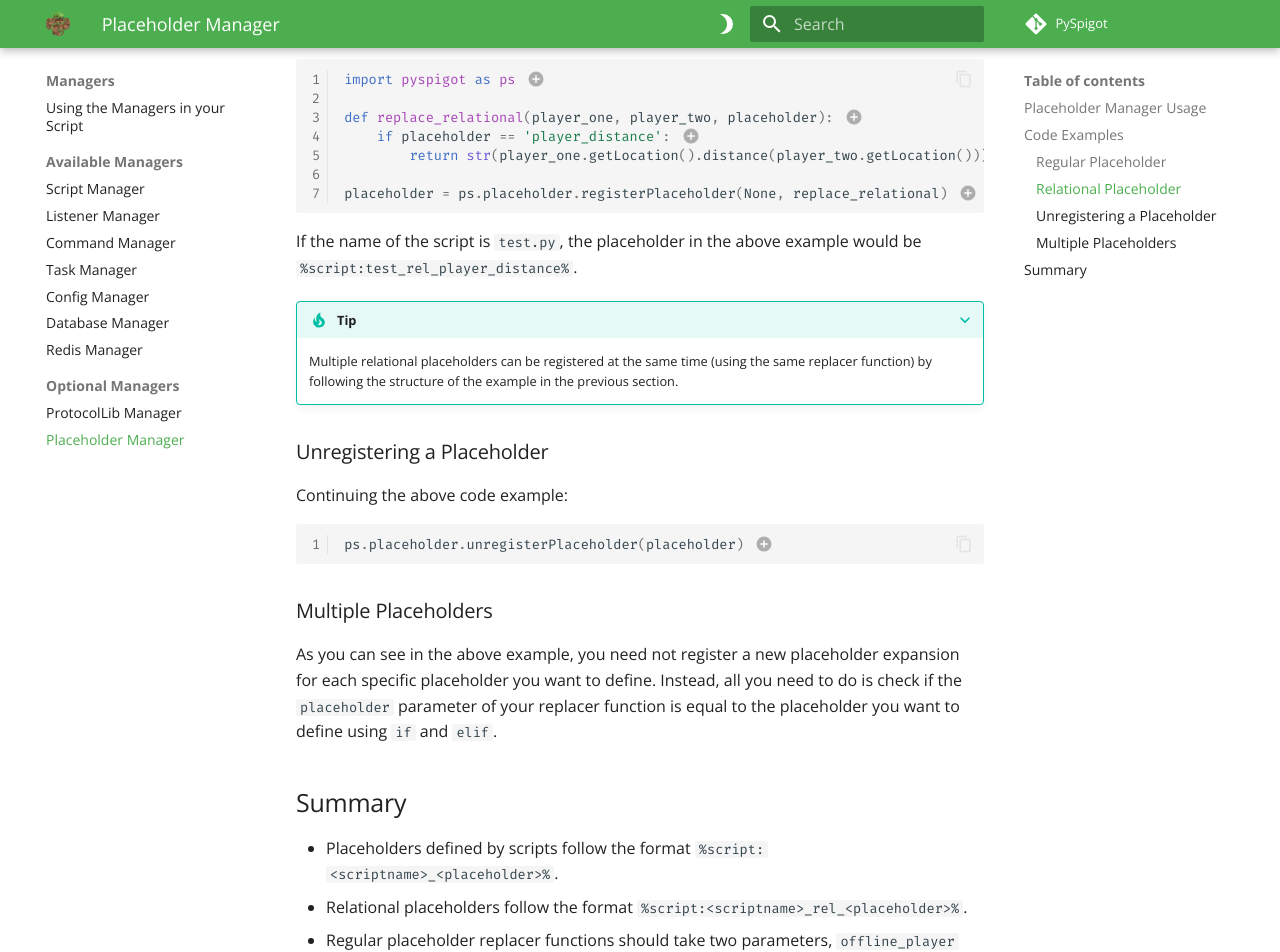
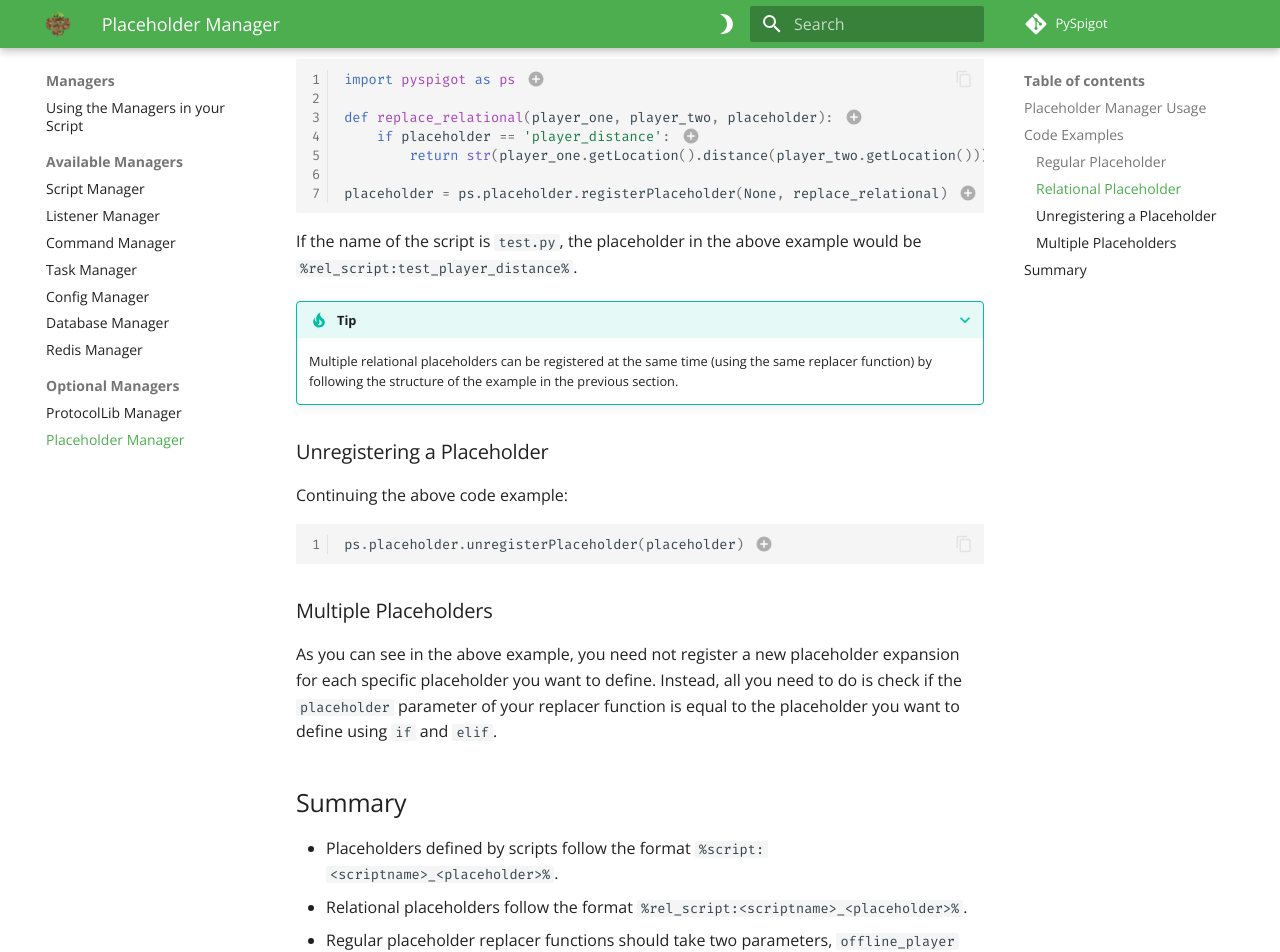
Before and after one commit to magicmq/pyspigot-documentation, an MkDocs documentation site: the page built from docs/managers/placeholders.md, in a window 1280 px wide and 1400 px high, scrolled down 3060 px. Shown: the top 952 px of the window. Built offline with MkDocs 1.6.1 and Material for MkDocs 9.7.7, drawn with Linux system fonts in a browser that asks for light colours; comment, search, counter and statistics services are not loaded; some of the changed text lies outside the part shown.

```diff
--- a/docs/managers/placeholders.md
+++ b/docs/managers/placeholders.md
@@ -12,7 +12,7 @@ For instructions on importing the placeholder manager into your script, visit th
 
 All placeholders created by scripts will follow this general format: `%script:<scriptname>_<placeholder>%`, where `<scriptname>` is the name of your script (without .py), and `<placeholder>` is the specific placeholder, which you will handle yourself in a placeholder "replacer" function. See the code example below for details.
 
-Relational placeholders can also be registered with the placeholder manager, and they follow the general format `%script:<scriptname>_rel_<placeholder>%`, where `<scriptname>` is the name of your script (without .py), and `<placeholder>` is the specific placeholder, which you will handle yourself in the relational placeholder "replacer" function. See the code example below for details.
+Relational placeholders can also be registered with the placeholder manager, and they follow the general format `%rel_script:<scriptname>_<placeholder>%`, where `<scriptname>` is the name of your script (without .py), and `<placeholder>` is the specific placeholder, which you will handle yourself in the relational placeholder "replacer" function. See the code example below for details.
 
 There are several functions available from the placeholder manager for registering/unregistering placeholders:
 
@@ -105,7 +105,7 @@ placeholder = ps.placeholder.registerPlaceholder(None, replace_relational) # (5)
 
 5. Here, we register our placeholder expansion with the `registerPlaceholder` function, passing the replacer function we defined earlier. We also assign the returned value of `registerPlaceholder` to `placeholder`. This is a `ScriptPlaceholder` object, which represents the placeholder expansion that was registered. This can be used to unregister the placeholder expansion if you would like to do so later. We also pass `None` for the first argument of this function, as the first argument accepts a function to replace regular placeholders, which we are not doing in this example.
 
-If the name of the script is `test.py`, the placeholder in the above example would be `%script:test_rel_player_distance%`.
+If the name of the script is `test.py`, the placeholder in the above example would be `%rel_script:test_player_distance%`.
 
 ???+ tip
 
@@ -128,7 +128,7 @@ As you can see in the above example, you need not register a new placeholder exp
 ## Summary
 
 - Placeholders defined by scripts follow the format `%script:<scriptname>_<placeholder>%`.
-- Relational placeholders follow the format `%script:<scriptname>_rel_<placeholder>%`.
+- Relational placeholders follow the format `%rel_script:<scriptname>_<placeholder>%`.
 - Regular placeholder replacer functions should take two parameters, `offline_player` and `placeholder`. You can name them whatever you like. It will be called when the placeholder is used. `offline_player` is the player associated with the placeholder, if there is one. `placeholder` is the specific placeholder that was used.
 - Relational placeholder replacer functions should take three parameters, `player_one`, `player_two`, and `placeholder`. You can name them whatever you like. It will be called when the placeholder is used. `player_one` and `player_two` are the two players associated with the relational placeholder. `placeholder` is the specific placeholder that was used.
 - Register your placeholder with PySpigot's placeholder manager using `registerPlaceholder(placeholder_function, relational_placeholder_function)` or `registerPlaceholder(placeholder_function, relational_placeholder_function, author, version)`.
```
